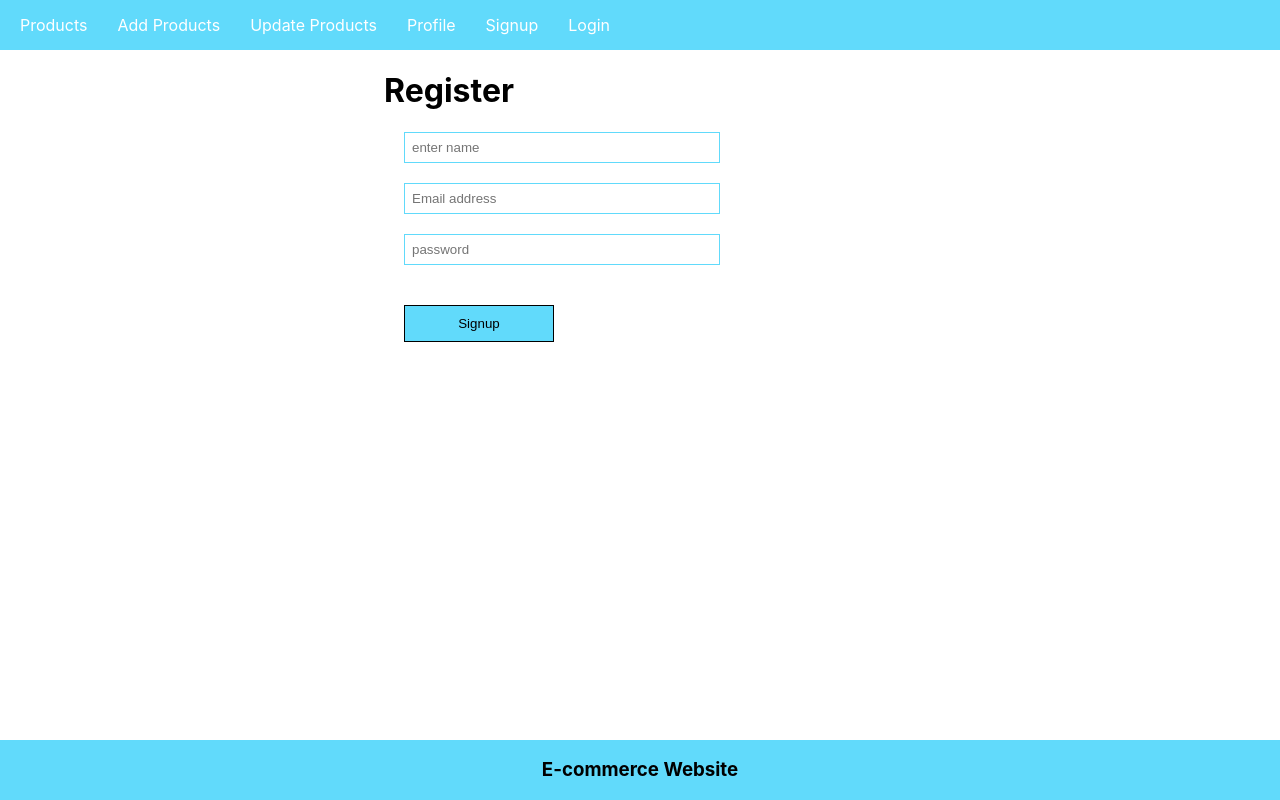
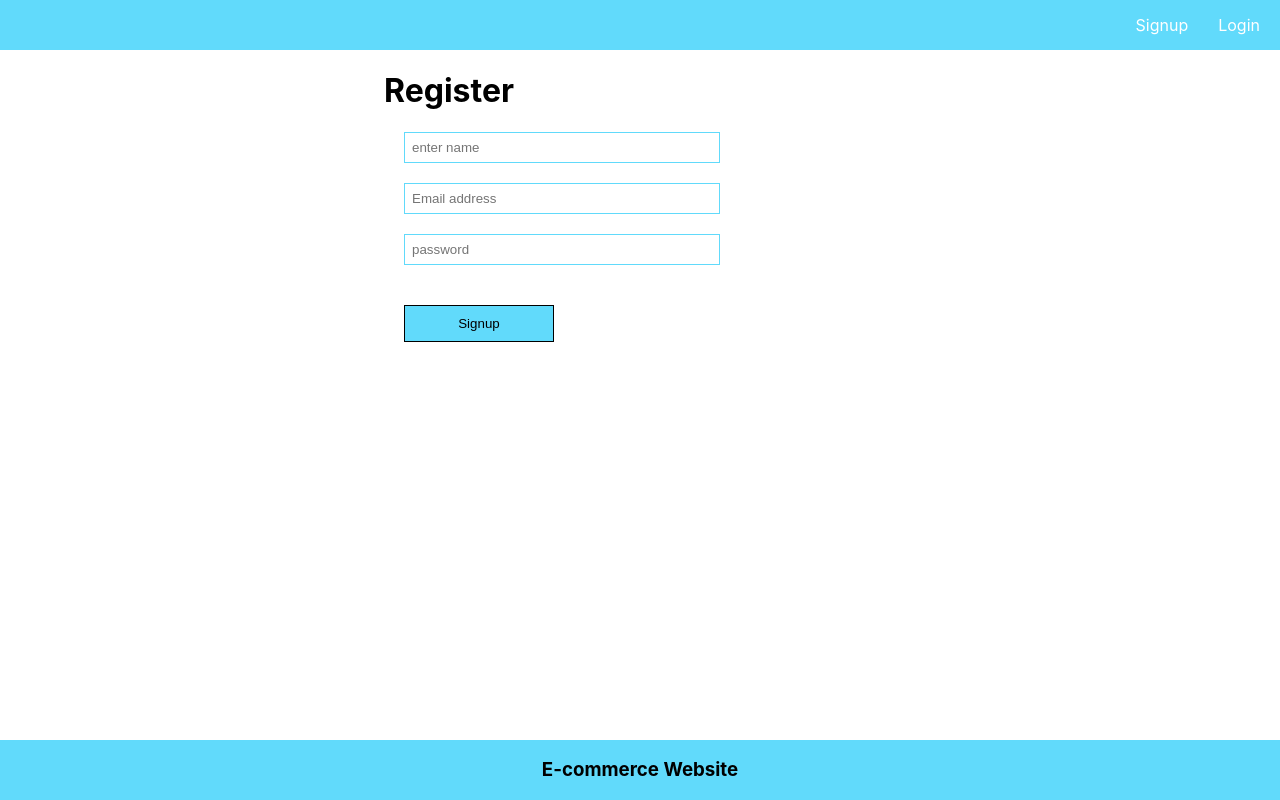
Before and after one commit to alizazahid11/Mern_project, a React (Create React App) app: page /signup in a window 1280 px wide. Built offline with nearby package versions, Linux system fonts and the light colour scheme.

Commit message:
hiding all components b4 login

```diff
--- a/src/App.css
+++ b/src/App.css
@@ -41,6 +41,9 @@
   margin-left: 30%;
   margin-top: 100px;
 }
+.nav-right{
+  text-align: right;
+}
 .App-logo {
   height: 40vmin;
   pointer-events: none;
--- a/src/components/Navbar.js
+++ b/src/components/Navbar.js
@@ -11,21 +11,26 @@
     return (
         <>
           <div>
+            {
+
+            auth?
             <ul className="nav-ul">
               {/* adding links */}
               <li><Link to="/">Products</Link></li>
               <li><Link to="/add">Add Products</Link></li>
               <li><Link to="/update">Update Products</Link></li>
+             <li><Link to="/profile">Profile</Link></li>
+             <li><Link onClick={logout} to="/signup">Logout</Link></li>
+             </ul>
+:<ul className="nav-ul nav-right">
 
-              <li><Link to="/profile">Profile</Link></li>
-             {
-                    auth? <li><Link onClick={logout} to="/signup">Logout</Link></li>
-                    :<><li><Link to="/signup">Signup</Link></li>
+
+                    <li><Link to="/signup">Signup</Link></li>
                       <li><Link to="/login">Login</Link></li>
+                      </ul>
 
-                    </>
                   }
-            </ul>
+
           </div>
         </>
       );
```
